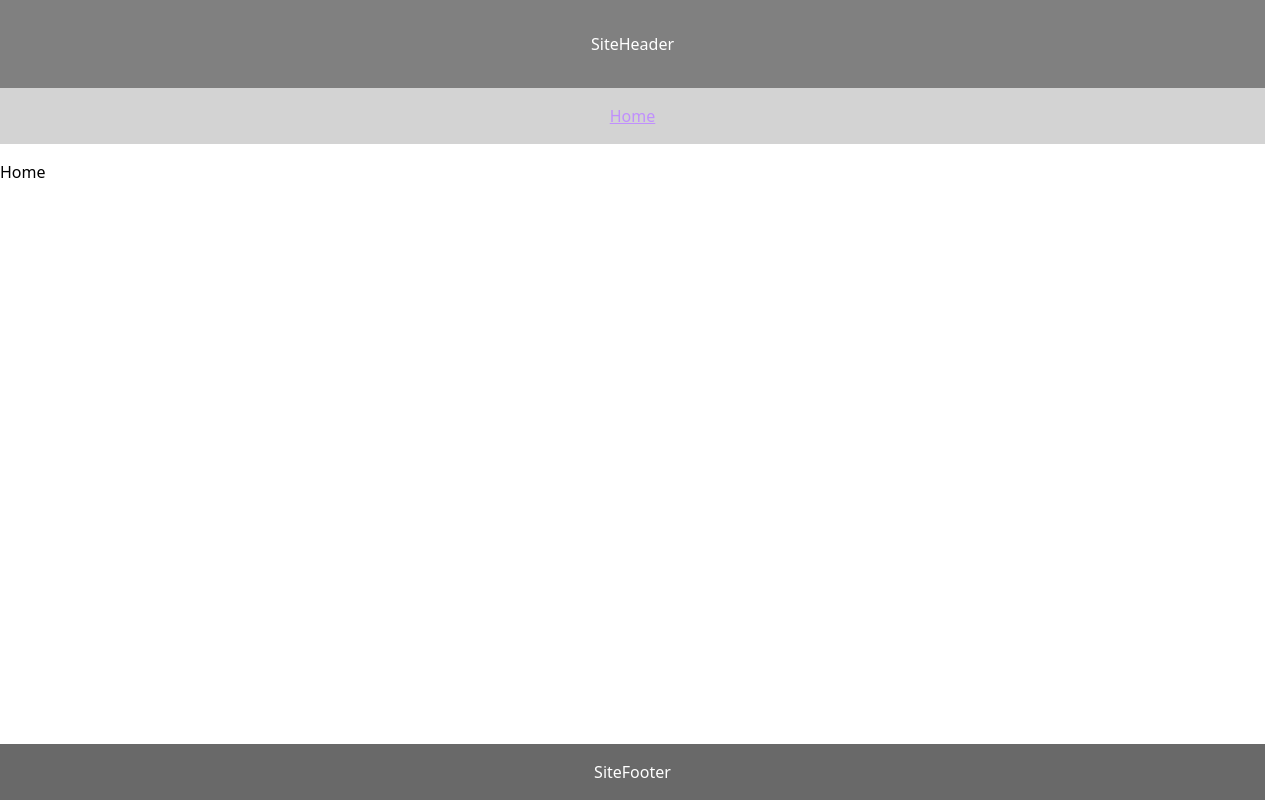
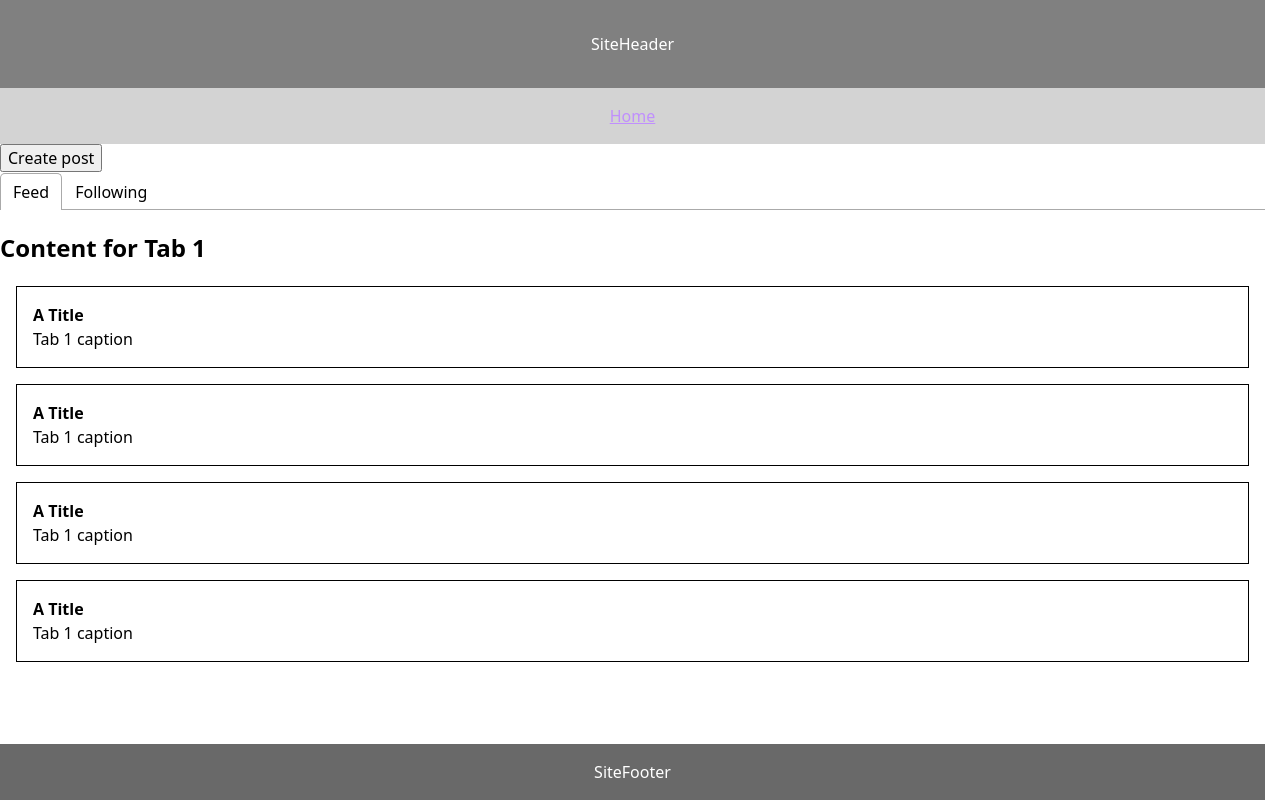
Before and after one commit to technative-academy/hikespace, a React app in the folder frontend/: page / in a window 1280 px wide. Built offline with nearby package versions, Linux system fonts and the light colour scheme; the HTML template or start-up script is replaced by a standard one.

Commit message:
Home page initial

```diff
--- a/frontend/package.json
+++ b/frontend/package.json
@@ -12,7 +12,8 @@
   "dependencies": {
     "react": "^19.2.0",
     "react-dom": "^19.2.0",
-    "react-router-dom": "^7.13.1"
+    "react-router-dom": "^7.13.1",
+    "react-tabs": "^6.1.0"
   },
   "devDependencies": {
     "@eslint/js": "^9.39.1",
--- /dev/null
+++ b/frontend/src/components/FeedPost/FeedPost.module.css
@@ -0,0 +1,5 @@
+.wrapper {
+  border: 1px solid black;
+  margin: 1em;
+  padding: 1em;
+}
--- /dev/null
+++ b/frontend/src/components/FeedPost/FeedPost.tsx
@@ -0,0 +1,18 @@
+import styles from "./FeedPost.module.css";
+
+interface FeedPostProps {
+  title: string;
+  caption: string;
+}
+
+function FeedPost({ title, caption }: FeedPostProps) {
+  return (
+    <div className={styles.wrapper}>
+      <strong>{title}</strong>
+      <br />
+      {caption}
+    </div>
+  );
+}
+
+export default FeedPost;
--- a/frontend/src/components/Home/Home.tsx
+++ b/frontend/src/components/Home/Home.tsx
@@ -1,9 +1,34 @@
+import { Tab, TabList, TabPanel, Tabs } from "react-tabs";
+import FeedPost from "../FeedPost/FeedPost";
 import styles from "./Home.module.css";
+import "react-tabs/style/react-tabs.css";
 
 function Home() {
   return (
     <div className={styles.wrapper}>
-      <p>Home</p>
+      <button>Create post</button>
+
+      <Tabs>
+        <TabList>
+          <Tab>Feed</Tab>
+          <Tab>Following</Tab>
+        </TabList>
+
+        <TabPanel>
+          <h2>Content for Tab 1</h2>
+          <FeedPost title="A Title" caption="Tab 1 caption" />
+          <FeedPost title="A Title" caption="Tab 1 caption" />
+          <FeedPost title="A Title" caption="Tab 1 caption" />
+          <FeedPost title="A Title" caption="Tab 1 caption" />
+        </TabPanel>
+        <TabPanel>
+          <h2>Content for Tab 2</h2>
+          <FeedPost title="Another title" caption="Tab 2 caption" />
+          <FeedPost title="Another title" caption="Tab 2 caption" />
+          <FeedPost title="Another title" caption="Tab 2 caption" />
+          <FeedPost title="Another title" caption="Tab 2 caption" />
+        </TabPanel>
+      </Tabs>
     </div>
   );
 }
```
Also changed, not shown: 1 other file (tests, documents, lock files or other folders).
